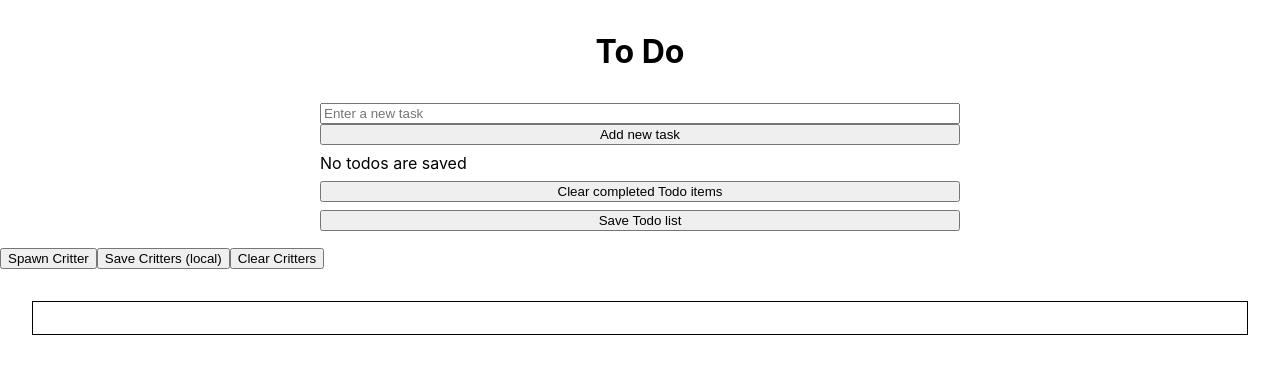
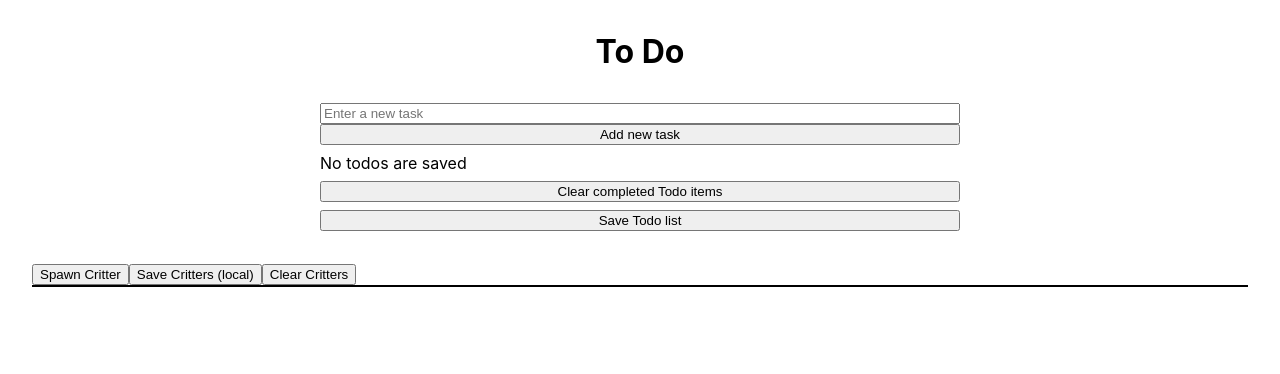
Before and after one commit to Wolven531/react-hooks-todo, a React app: page / in a window 1280 px wide. Shown: the top 374 px of the page. Built offline with nearby package versions, Linux system fonts and the light colour scheme.

Commit message:
Update CritterList style

```diff
--- a/src/CritterList.css
+++ b/src/CritterList.css
@@ -1,11 +1,17 @@
+.critter-list {
+	margin: 2em;
+}
+
 .critter-list .critter {
 	background-color: rgba(0,0,0,.25);
 	/* background-image: radial-gradient(red, orange, yellow, green, blue, purple); */
 	border: 1px solid #000;
 	color: #000;
+	/* min-width: 150px; */
+	/* overflow: hidden; */
+	transition-delay: 0s;
+	transition-duration: 1s;
 	transition-property: all;
-	transition-duration: 1s;
-	transition-delay: 0s;
 }
 
 .critter-list .critter.selected {
@@ -47,13 +53,11 @@
 }
 
 .critter-list .display-container {
-	align-content: space-evenly;
 	border: 1px solid #000;
 	display: grid;
-	grid-gap: 1em;
-	grid-template-columns: 1fr 1fr 1fr 1fr;
+	grid-gap: .25em;
+	grid-template-columns: repeat(4, 1fr);
 	justify-items: center;
-	padding: 1em;
-	margin: 2em;
-	overflow-x: scroll;
+	/* justify-content: space-between; */
+	overflow: auto;
 }
```
